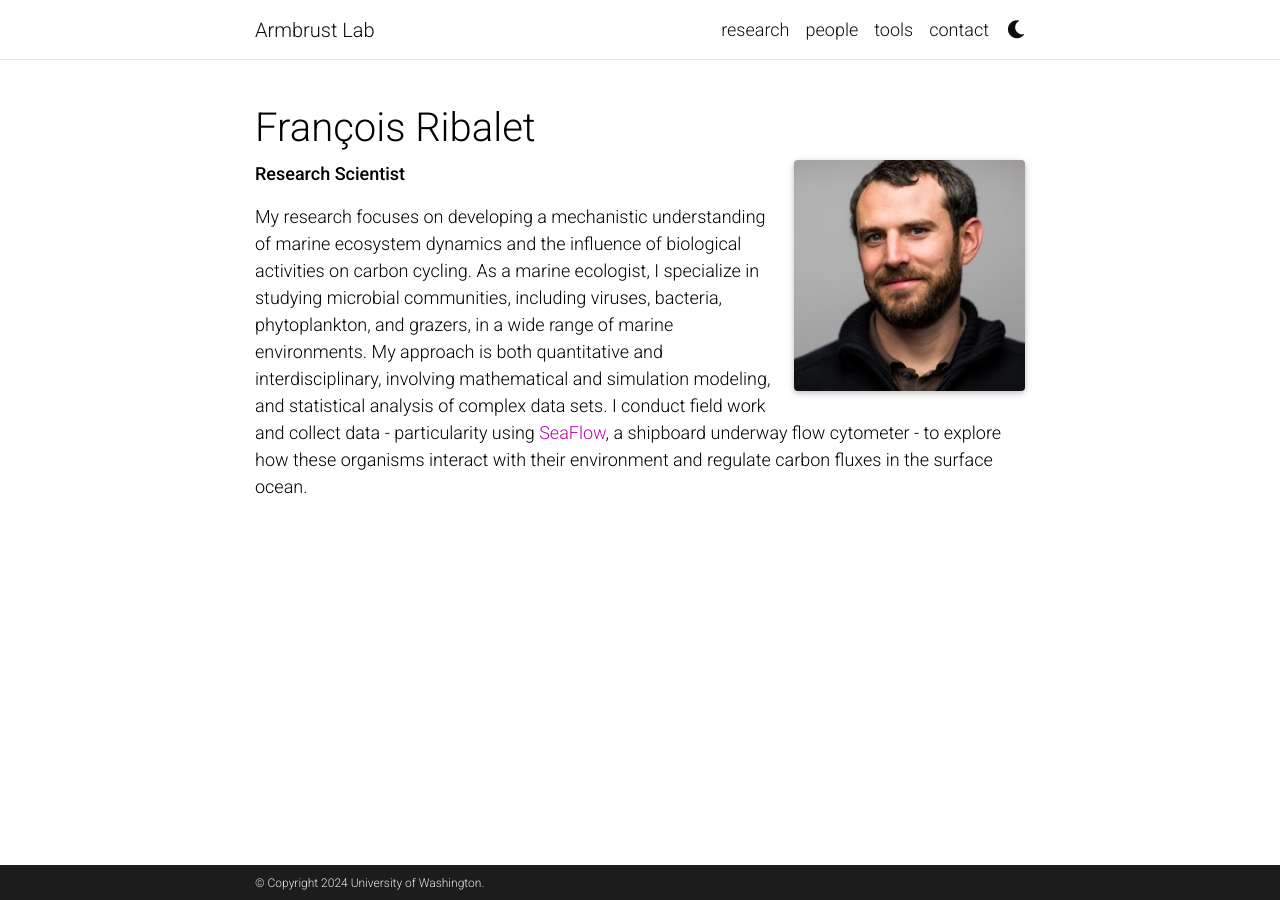
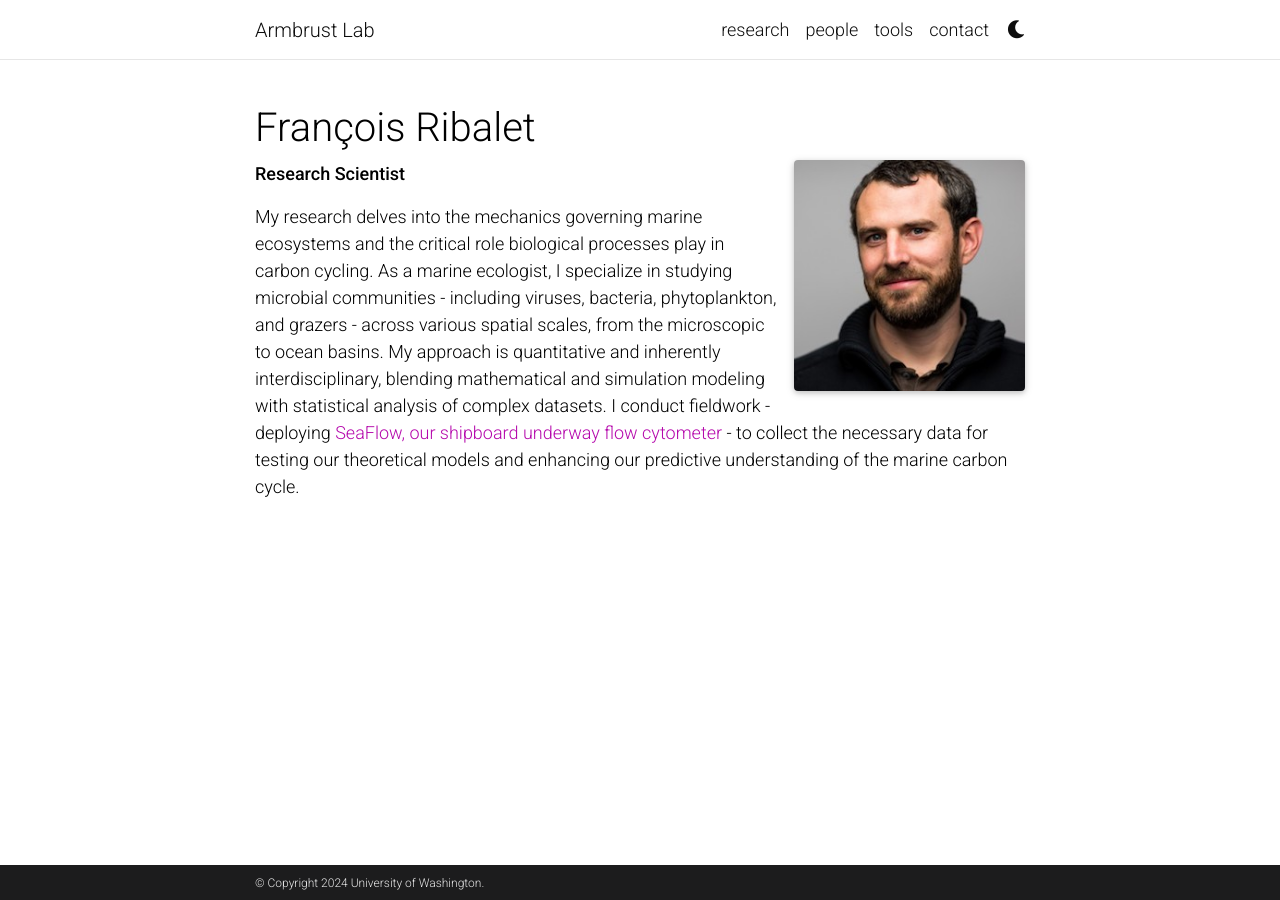
Before and after one commit to armbrustlab/armbrustlab.github.io, a Jekyll site: the page built from _people/ribalet.md, in a window 1280 px wide. Built offline with Jekyll 4.4.1, drawn with Linux system fonts in a browser that asks for light colours; full-size pictures stand in for the smaller copies a plugin makes; comment, search, counter and statistics services are not loaded; a style sheet for code colours, icons or effects is not loaded.

Commit message:
Update ribalet.md

```diff
--- a/_people/ribalet.md
+++ b/_people/ribalet.md
@@ -9,6 +9,7 @@ profile:
 
 **Research Scientist**
 
-My research focuses on developing a mechanistic understanding of marine ecosystem dynamics and the influence of biological activities on carbon cycling.
-As a marine ecologist, I specialize in studying microbial communities, including viruses, bacteria, phytoplankton, and grazers, in a wide range of marine environments.
-My approach is both quantitative and interdisciplinary, involving  mathematical and simulation modeling, and statistical analysis of complex data sets. I conduct field work and collect data - particularity using [SeaFlow](https://seaflow.netlify.app/), a shipboard underway flow cytometer - to explore how these organisms interact with their environment and regulate carbon fluxes in the surface ocean.
+My research delves into the mechanics governing marine ecosystems and the critical role biological processes play in carbon cycling.
+As a marine ecologist, I specialize in studying microbial communities - including viruses, bacteria, phytoplankton, and grazers - across various spatial scales, from the microscopic to ocean basins.
+My approach is quantitative and inherently interdisciplinary, blending mathematical and simulation modeling with statistical analysis of complex datasets.
+I conduct fieldwork - deploying [SeaFlow, our shipboard underway flow cytometer](https://seaflow.netlify.app/) - to collect the necessary data for testing our theoretical models and enhancing our predictive understanding of the marine carbon cycle.
```
